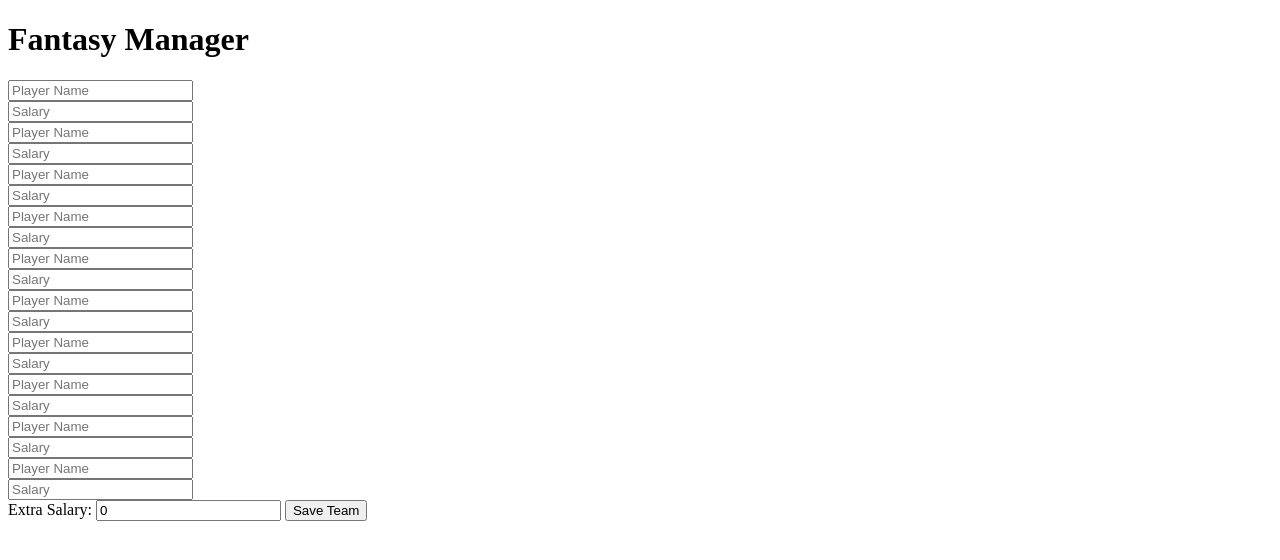
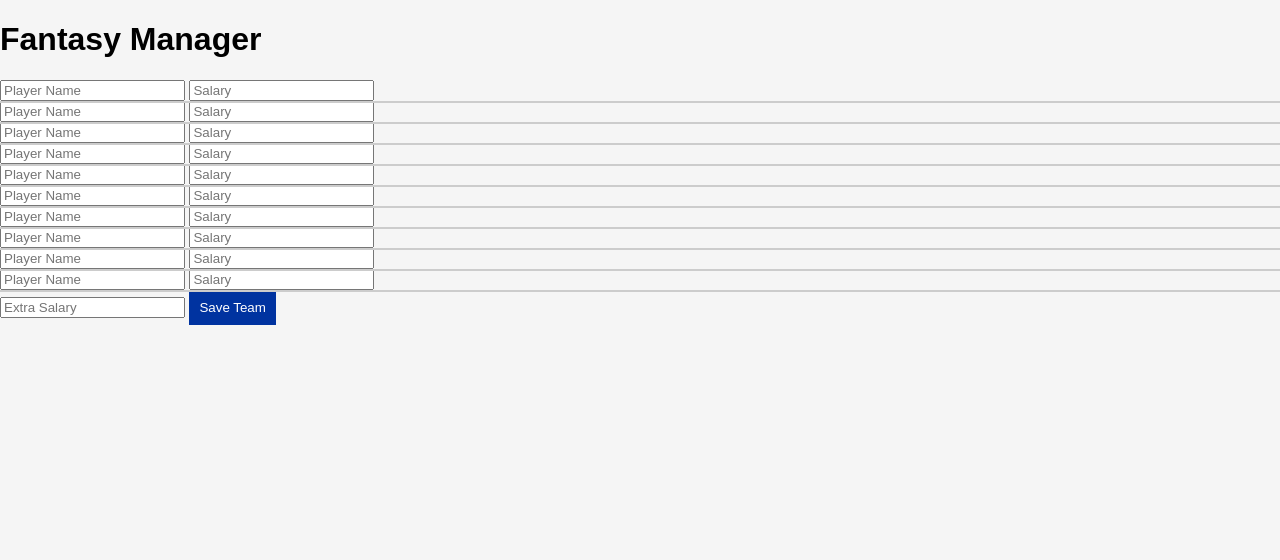
Before and after one commit to yuvalantman/fantasy-manager, a Flask app: page / in a window 1280 px wide. Shown: the top 560 px of the page. Run offline with Flask 3, Linux system fonts and the light colour scheme.

Commit message:
updated app and html and css

```diff
--- a/app.py
+++ b/app.py
@@ -11,11 +11,9 @@
 
 full_players_df = pd.read_csv(FULL_PLAYERS_CSV)
 
-
 @app.route("/")
 def home():
     return render_template("index.html")
-
 
 @app.route("/autocomplete", methods=["GET"])
 def autocomplete():
@@ -26,7 +24,6 @@
 
     suggestions = full_players_df[full_players_df["Player"].str.lower().str.contains(query, na=False)]
     return jsonify(suggestions["Player"].tolist())
-
 
 @app.route("/set_user_team", methods=["POST"])
 def set_user_team():
@@ -49,7 +46,6 @@
     session["updated_players_df"] = updated_players_df.to_dict(orient="records")
 
     return jsonify({"message": "User team saved successfully."})
-
 
 @app.route("/compute_result", methods=["POST"])
 def compute_result():
--- a/templates/index.html
+++ b/templates/index.html
@@ -4,6 +4,7 @@
     <meta charset="UTF-8">
     <meta name="viewport" content="width=device-width, initial-scale=1.0">
     <title>Fantasy Manager</title>
+    <link rel="stylesheet" href="{{ url_for('static', filename='styles.css') }}">
     <script>
         document.addEventListener("DOMContentLoaded", function() {
             generatePlayerInputs();
@@ -22,7 +23,6 @@
                 container.appendChild(div);
             }
         }
-
         async function autocompletePlayer(input) {
             let query = input.value.trim().toLowerCase();
             if (query.length < 2) return;
@@ -105,16 +105,20 @@
 </head>
 <body>
     <h1>Fantasy Manager</h1>
-
-    <div id="team_inputs"></div>
-    <label>Extra Salary: </label>
-    <input type="number" id="extra_salary" value="0">
+    <div id="team_inputs">
+        <input type="text" class="player-input" onkeyup="autocompletePlayer(this)" placeholder="Player Name">
+        <div class="autocomplete-dropdown"></div>
+    </div>
+    <input type="number" id="extra_salary" placeholder="Extra Salary">
     <button onclick="setUserTeam()">Save Team</button>
 
     <div id="next_step" style="display: none;">
+        <input type="radio" name="option" value="best_team" checked> Best Team
+        <input type="radio" name="option" value="best_substitutions"> Best Subs
+        <input type="radio" name="sub_type" value="weekly"> Weekly
+        <input type="radio" name="sub_type" value="total"> Total
         <button onclick="computeResult()">Compute</button>
     </div>
-
     <div id="result"></div>
 </body>
 </html>
--- /dev/null
+++ b/templates/static/styles.css
@@ -0,0 +1,67 @@
+body {
+    font-family: Arial, sans-serif;
+    background-color: #f5f5f5;
+    margin: 0;
+}
+
+header {
+    background: linear-gradient(to right, #e50914, #0033a0);
+    color: white;
+    padding: 15px;
+    display: flex;
+    justify-content: space-between;
+    align-items: center;
+}
+
+.logo {
+    font-size: 24px;
+    font-weight: bold;
+}
+
+nav a {
+    color: white;
+    text-decoration: none;
+    padding: 10px;
+    font-size: 16px;
+}
+
+nav a.active {
+    background-color: yellow;
+    color: black;
+    border-radius: 5px;
+}
+
+main {
+    padding: 20px;
+}
+
+button {
+    background-color: #0033a0;
+    color: white;
+    padding: 10px;
+    border: none;
+    cursor: pointer;
+}
+
+button:hover {
+    background-color: #e50914;
+}
+.autocomplete-dropdown {
+    position: absolute;
+    background: white;
+    border: 1px solid #ccc;
+    max-height: 200px;
+    overflow-y: auto;
+    width: 100%;
+    z-index: 10;
+}
+
+.autocomplete-item {
+    padding: 10px;
+    cursor: pointer;
+    border-bottom: 1px solid #eee;
+}
+
+.autocomplete-item:hover {
+    background-color: #f2f2f2;
+}
```
